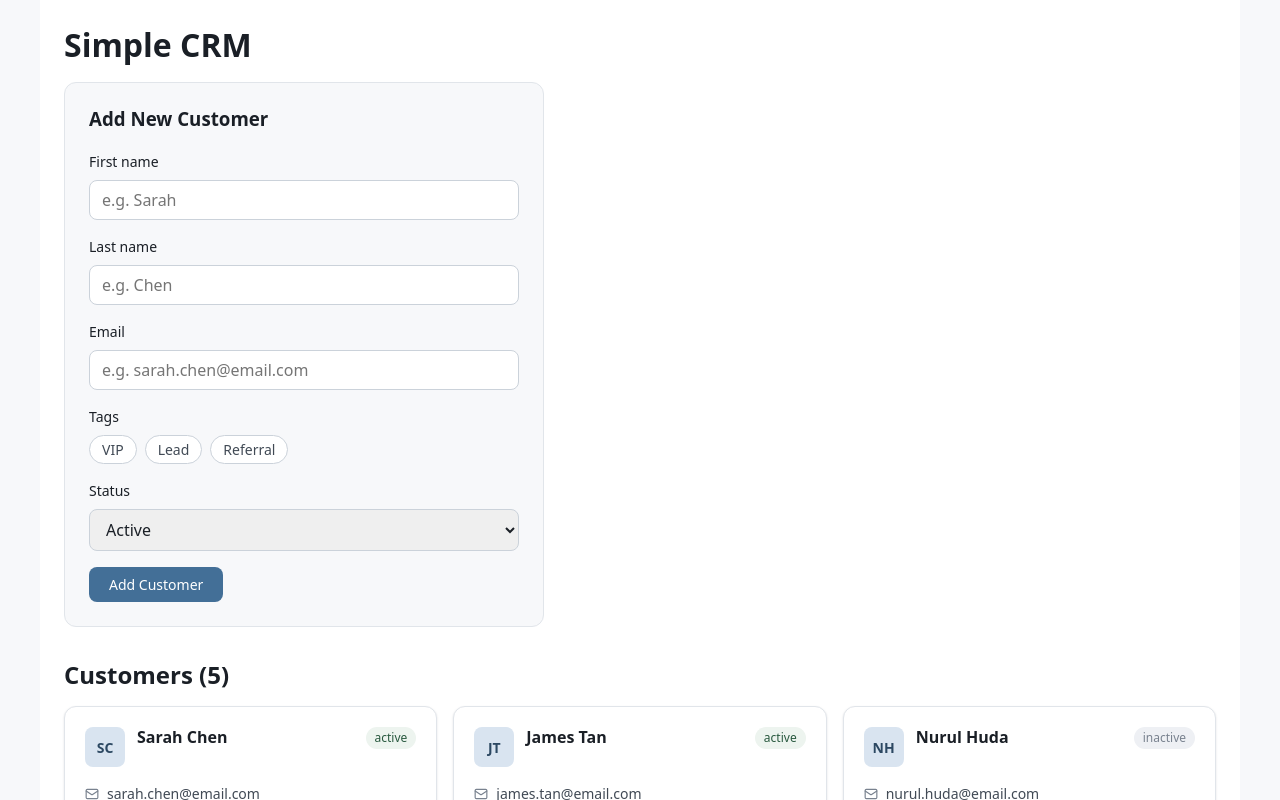
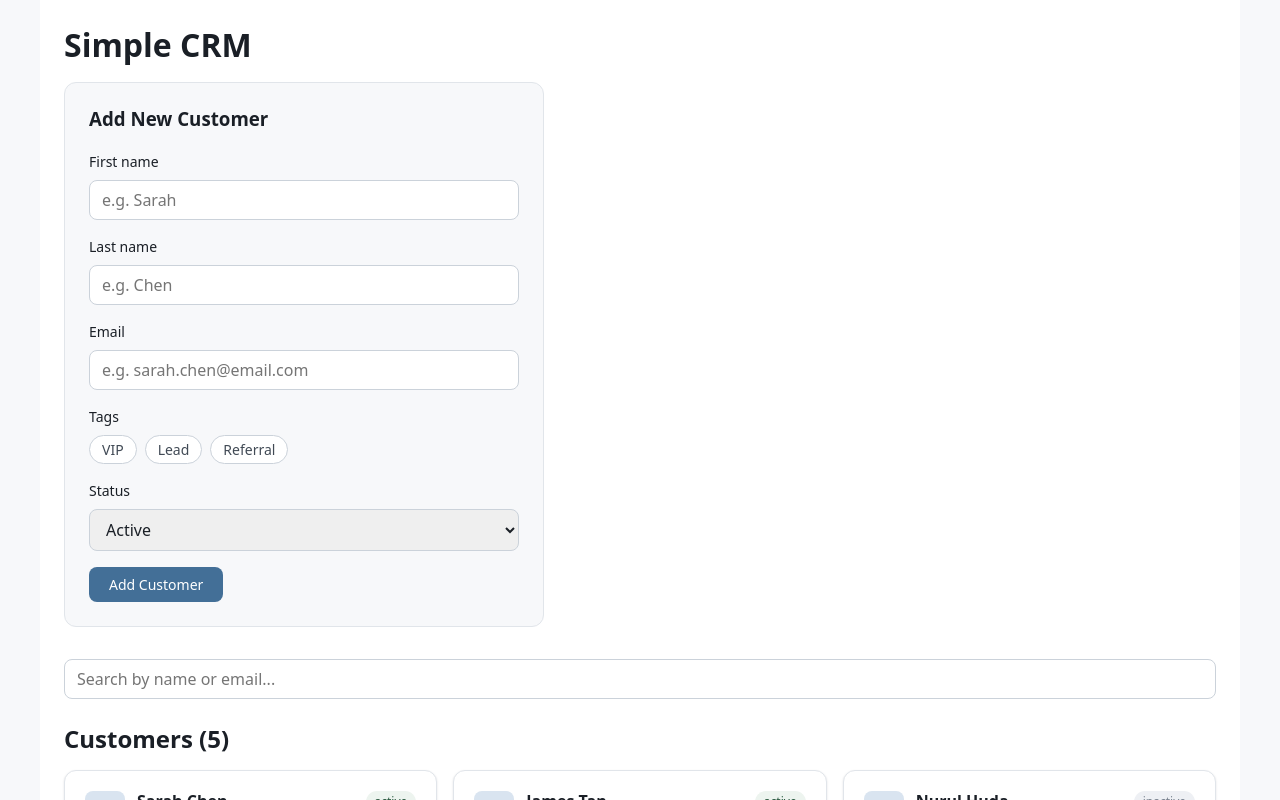
Before and after one commit to Joel-Wong0794/simple-crm-example, a React (Vite) app: page / in a window 1280 px wide. Shown: the top 800 px of the page. Built offline with nearby package versions, Linux system fonts and the light colour scheme.

Commit message:
(Add a Search Bar.

```diff
--- a/src/App.jsx
+++ b/src/App.jsx
@@ -2,13 +2,21 @@ import { useState } from "react";
 import { mockCustomers, generateCustomerId } from "./mockData";
 import "./App.css";
 import CustomerCard from "./components/CustomerCard";
+// src/App.jsx (add this import at the top)
+import SearchBar from "./components/SearchBar";
 
 function App() {
   const [customers, setCustomers] = useState(mockCustomers);
   const ALL_TAGS = ["VIP", "Lead", "Referral"];
-  // const [firstName, setFirstName] = useState("");
-  // const [lastName, setLastName] = useState("");
-  // const [email, setEmail] = useState("");
+  const [searchTerm, setSearchTerm] = useState("");
+
+  // Derived: computed on every render, always in sync
+  const filteredCustomers = customers.filter(
+    (c) =>
+      c.firstName.toLowerCase().includes(searchTerm.toLowerCase()) ||
+      c.lastName.toLowerCase().includes(searchTerm.toLowerCase()) ||
+      c.email.toLowerCase().includes(searchTerm.toLowerCase()),
+  );
 
   // Use an object to manage form state
   const [form, setForm] = useState({
@@ -153,11 +161,13 @@ function App() {
         </button>
       </form>
 
+      <SearchBar searchTerm = {searchTerm} onSearch = {setSearchTerm}/>
+
       <div className="customer-list">
-        <h2>Customers ({customers.length})</h2>
+        <h2>Customers ({filteredCustomers.length})</h2>
 
         <div className="customers">
-          {customers.map((customer) => (
+          {filteredCustomers.map((customer) => (
             <CustomerCard
               key={customer.id}
               customer={customer}
--- /dev/null
+++ b/src/components/SearchBar.jsx
@@ -0,0 +1,17 @@
+// src/components/SearchBar.jsx (updated)
+import styles from "./SearchBar.module.css";
+
+function SearchBar({ searchTerm, onSearch }) {
+  return (
+    <div className={styles.searchBar}>
+      <input
+        type="text"
+        placeholder="Search by name or email..."
+        value={searchTerm}
+        onChange={(e) => onSearch(e.target.value)}
+      />
+    </div>
+  );
+}
+
+export default SearchBar;
--- /dev/null
+++ b/src/components/SearchBar.module.css
@@ -0,0 +1,20 @@
+/* src/components/SearchBar.module.css */
+.searchBar {
+  margin-bottom: var(--space-4);
+}
+
+.searchBar input {
+  width: 100%;
+  padding: var(--space-2) var(--space-3);
+  border: 1px solid var(--border-default);
+  border-radius: var(--radius-md);
+  font-family: var(--font-sans);
+  font-size: var(--text-md);
+  color: var(--text-strong);
+}
+
+.searchBar input:focus {
+  outline: none;
+  border-color: var(--border-focus);
+  box-shadow: var(--ring);
+}
```
